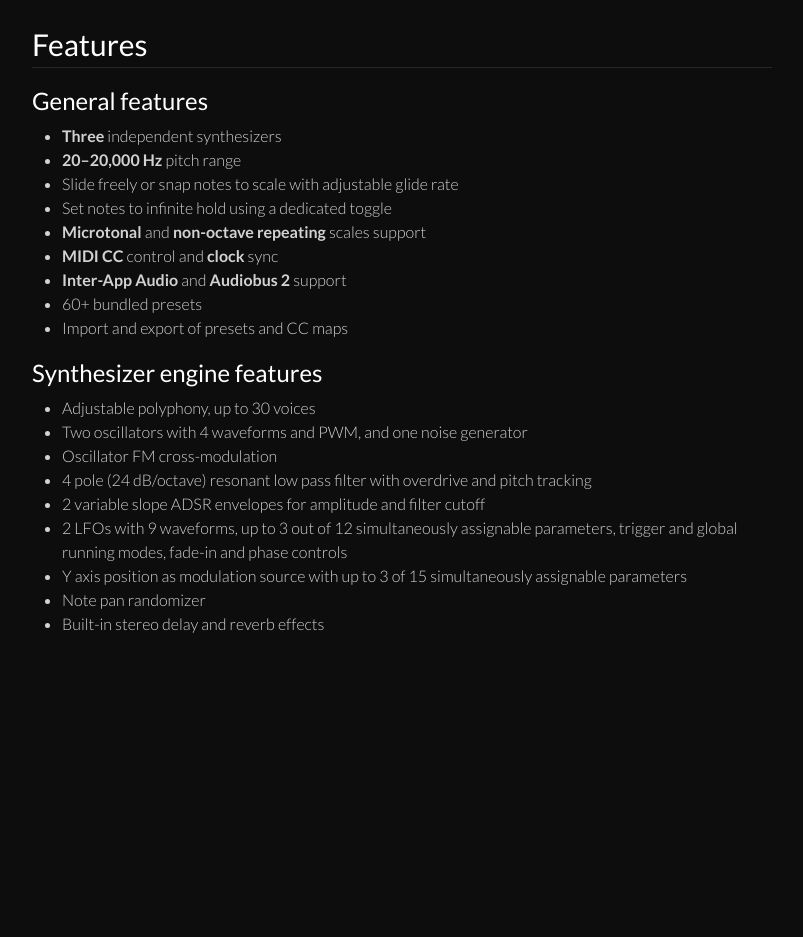
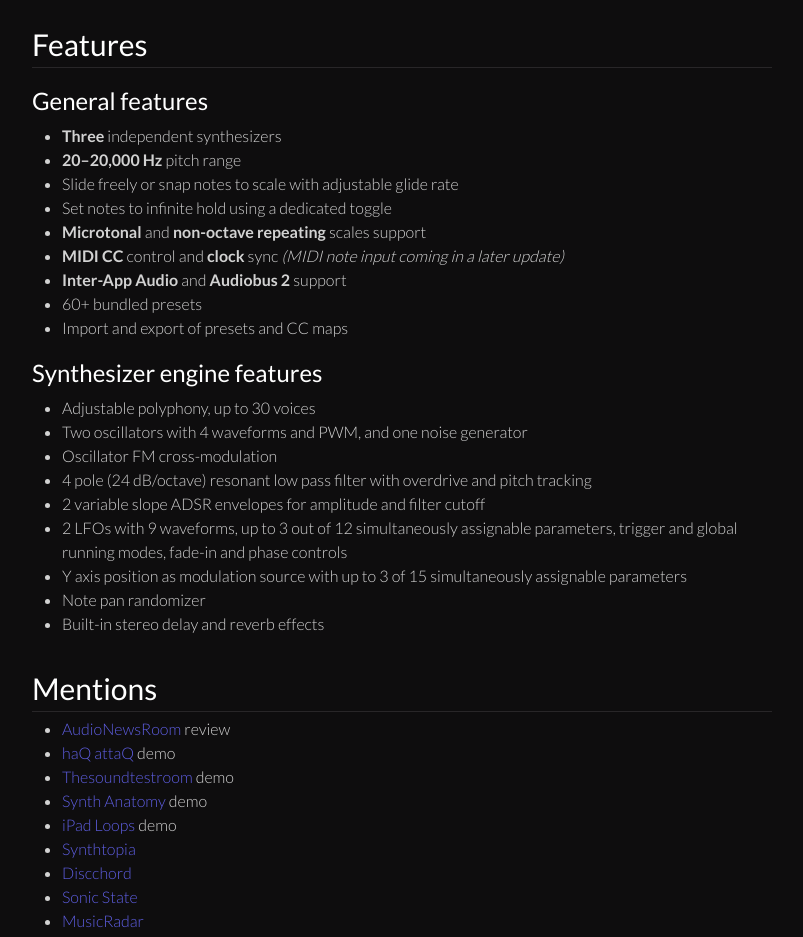
Before and after one commit to yuriturov/yuriturov.github.io, a Jekyll site: the page built from _pages/01_shoom.md, in a window 1280 px wide. Shown: the part 1493-2430 px from the top of the page, without its empty margins (238-1041 px from the left). Built offline with Jekyll 4.4.1, drawn with Linux system fonts in a browser that asks for light colours; before the commit the page ends 2189 px from its top, so only the background shows below that; some of the changed text lies outside the part shown.

Commit message:
Shoom mentions and MIDI note input coming notice

```diff
--- a/_pages/01_shoom.md
+++ b/_pages/01_shoom.md
@@ -33,7 +33,7 @@ Shoom is an expressive XY pad synthesizer. Or, more precisely, three identical s
 *	Slide freely or snap notes to scale with adjustable glide rate
 *	Set notes to infinite hold using a dedicated toggle
 *	**Microtonal** and **non-octave repeating** scales support
-*	**MIDI CC** control and **clock** sync
+*	**MIDI CC** control and **clock** sync *(MIDI note input coming in a later update)*
 *	**Inter-App Audio** and **Audiobus 2** support
 *	60+ bundled presets
 *	Import and export of presets and CC maps
@@ -49,3 +49,19 @@ Shoom is an expressive XY pad synthesizer. Or, more precisely, three identical s
 *	Y axis position as modulation source with up to 3 of 15 simultaneously assignable parameters
 *	Note pan randomizer
 *	Built-in stereo delay and reverb effects
+
+## Mentions
+
+* [AudioNewsRoom](http://audionewsroom.net/2016/04/shoom-review-a-new-ipad-synth-with-plenty-of-va-va-voom.html){:target="_blank"} review
+* [haQ attaQ](http://thesoundtestroom.com/shoom/){:target="_blank"} demo
+* [Thesoundtestroom](http://thesoundtestroom.com/shoom-synthesizer-demo-for-ipad-brilliant-for-soundscapes-and-drones/){:target="_blank"} demo
+* [Synth Anatomy](http://www.synthanatomy.com/2016/04/shoom-for-ipad-is-released.html){:target="_blank"} demo
+* [iPad Loops](http://ipadloops.com/yuri-turov-shoom-ipad-factory-presets/){:target="_blank"} demo
+* [Synthtopia](http://www.synthtopia.com/content/2016/04/17/new-ipad-synth-shoom-offers-three-synth-engines-microtonal-support/){:target="_blank"}
+* [Discchord](http://discchord.com/blog/2016/4/16/shoom-by-yuri-turov.html){:target="_blank"}
+* [Sonic State](http://www.sonicstate.com/news/2016/04/18/triple-synth-musical-playground-for-ipad-/){:target="_blank"}
+* [MusicRadar](http://www.musicradar.com/news/tech/shoom-is-an-ios-synth-that-wants-you-to-get-out-of-your-harmonic-comfort-zone-637088){:target="_blank"}
+* [KVR Audio](http://www.kvraudio.com/news/yuri-turov-launches-shoom-synthesizer-for-ipad-33280){:target="_blank"}
+* [PalmSounds](https://palmsounds.net/2016/04/16/shoom-synthesizer-has-arrived/){:target="_blank"}
+* [Beat.de](http://www.beat.de/news/shoom-ungewoehnlichen-toenen-10063514.html){:target="_blank"}
+* [MatrixSynth](http://www.matrixsynth.com/2016/04/shoom-synthesizer-for-ipad-released.html){:target="_blank"}
--- a/_sass/_base.scss
+++ b/_sass/_base.scss
@@ -106,7 +106,7 @@ a {
     text-decoration: none;
 
     &:visited {
-        color: desaturate(darken($brand-color, 10%), 10%);
+        color: desaturate($brand-color, 15%);
     }
 
     &:hover {
--- a/css/main.scss
+++ b/css/main.scss
@@ -19,7 +19,7 @@ $headline-color:   #ffffff;
 $background-color: #0e0d0e;
 $header-color:     #040404;
 $footer-color:     $header-color;
-$brand-color:      #9587f1;
+$brand-color:      #5e5ee2;
 
 $grey-color:       #b2b0bb;
 $grey-color-light: lighten($grey-color, 40%);
```
